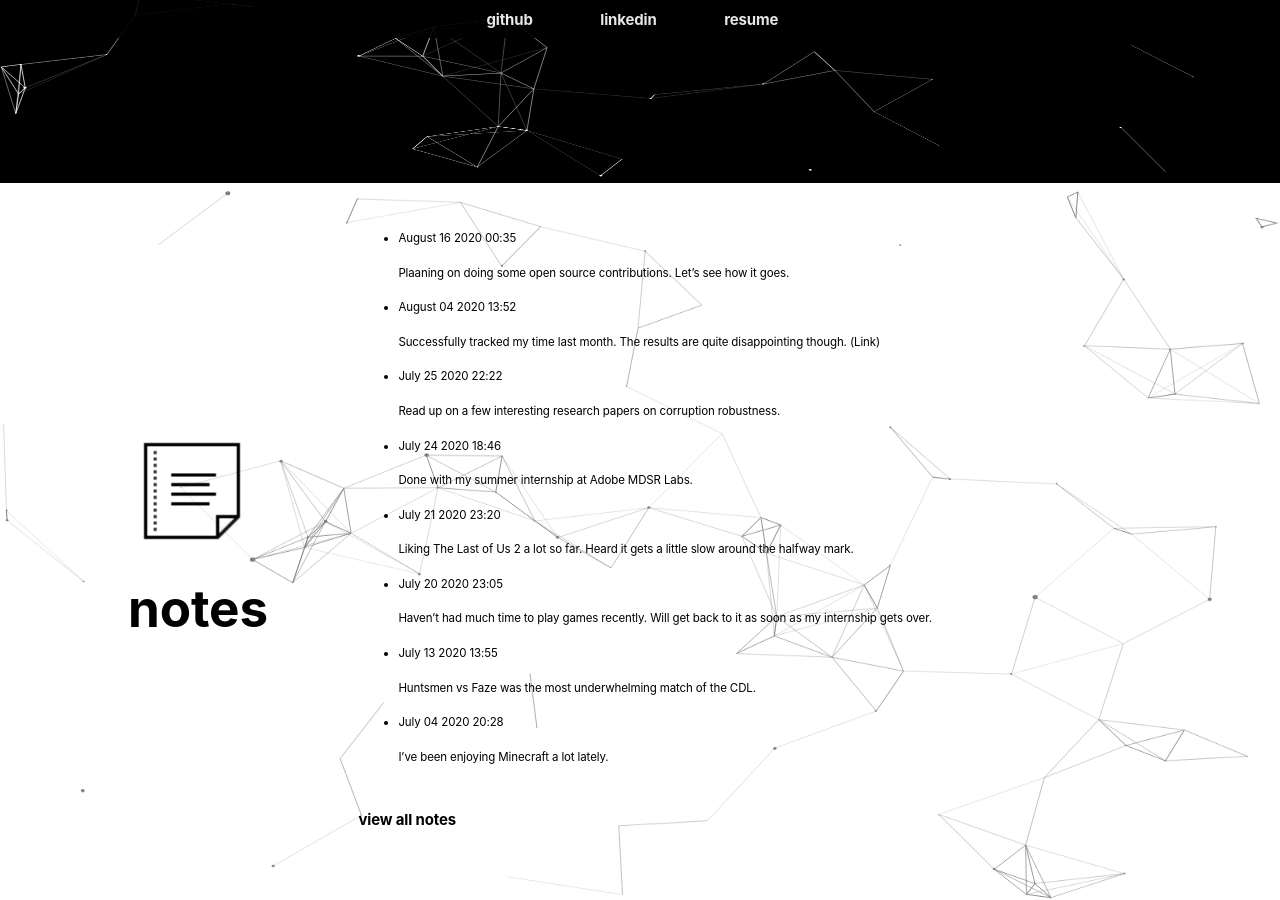
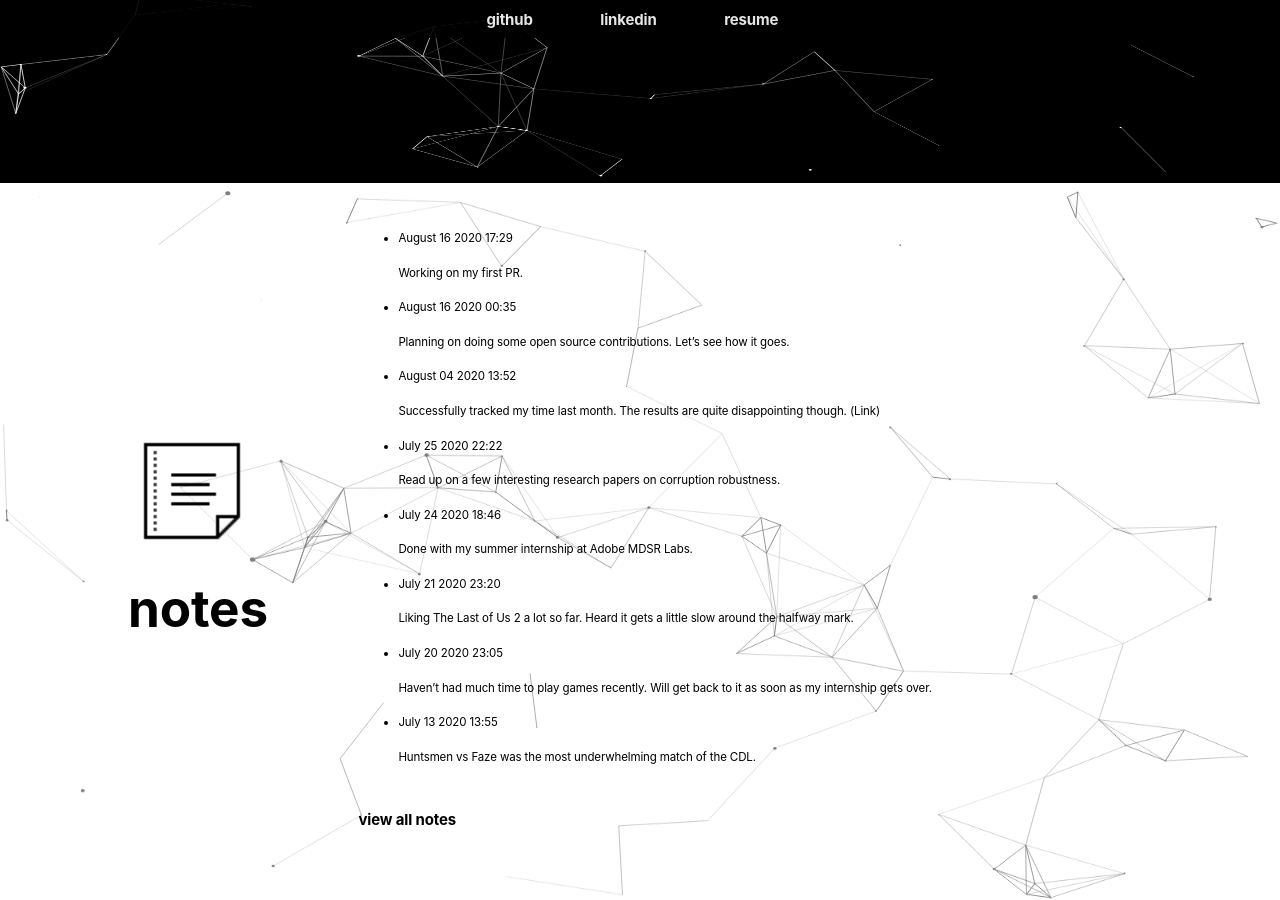
Before and after one commit to vedantsingh1404/website-v2.0, a Jekyll site: the page built from index.html, in a window 1280 px wide and 900 px high, scrolled down 1033 px. Built offline with Jekyll 4.4.1, drawn with Linux system fonts in a browser that asks for light colours.

Commit message:
note add

```diff
--- a/_data/notes.yml
+++ b/_data/notes.yml
@@ -1,6 +1,10 @@
+- date: August 16 2020 17:29
+  content: |
+      Working on my first PR.
+
 - date: August 16 2020 00:35
   content: |
-      Plaaning on doing some open source contributions. Let's see how it goes.
+      Planning on doing some open source contributions. Let's see how it goes.
 
 - date: August 04 2020 13:52
   content: |
```
